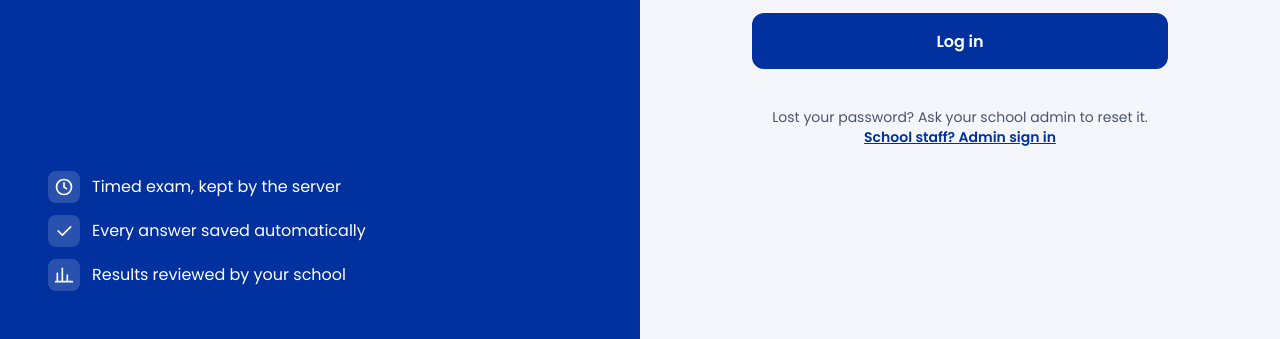
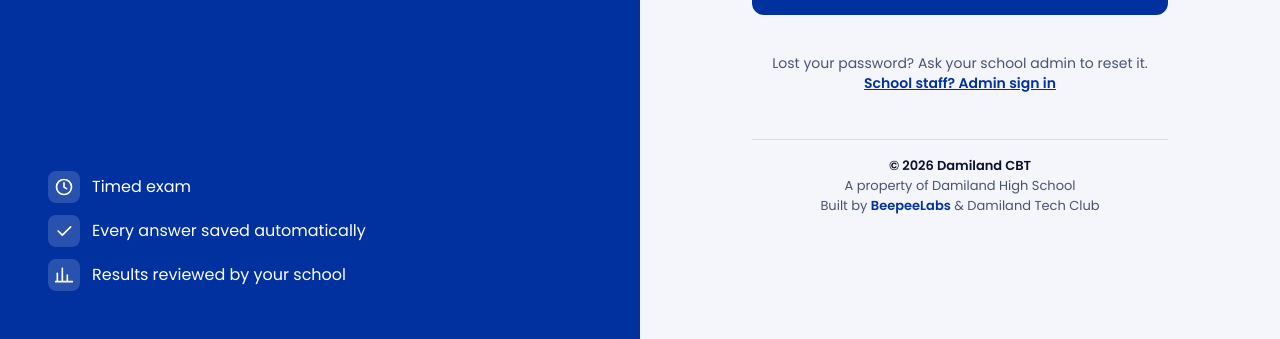
Before and after one commit to Bakareferanmi/damilandcbt, a website: page public/index.html in a window 1280 px wide. Shown: the part 461-800 px from the top of the page. Drawn offline with Linux system fonts and the light colour scheme; no server answers.

Commit message:
Login screens: shared colour, footer credits

```diff
--- a/public/index.html
+++ b/public/index.html
@@ -38,6 +38,10 @@
   .field .eye { position:absolute; right:4px; width:48px; height:48px; border:0; background:transparent; color:var(--muted); cursor:pointer; border-radius:8px; display:flex; align-items:center; justify-content:center }
   .field.has-eye input { padding-right:56px }
   .submit { height:56px; font-size:16px }
+  .credit { margin-top:8px; padding-top:16px; border-top:1px solid #D5DBEC; text-align:center; font-size:13px; line-height:20px; color:var(--muted) }
+  .credit b { color:var(--ink); font-weight:600 }
+  .credit a { color:var(--brand); font-weight:600; text-decoration:none }
+  .credit a:hover { text-decoration:underline }
   .foot { text-align:center; font-size:14px; line-height:20px; color:var(--muted) }
   @media (max-width:880px) {
     .split { grid-template-columns:1fr }
@@ -56,7 +60,7 @@
       <p>Sit your exam with confidence. Clear screens, a running timer and answers saved as you go.</p>
     </div>
     <ul>
-      <li><svg class="ico" viewBox="0 0 24 24"><circle cx="12" cy="12" r="9"/><path d="M12 7v5l3 2"/></svg>Timed exam, kept by the server</li>
+      <li><svg class="ico" viewBox="0 0 24 24"><circle cx="12" cy="12" r="9"/><path d="M12 7v5l3 2"/></svg>Timed exam</li>
       <li><svg class="ico" viewBox="0 0 24 24"><path d="m5 12 5 5L20 7"/></svg>Every answer saved automatically</li>
       <li><svg class="ico" viewBox="0 0 24 24"><path d="M4 20V10M10 20V4M16 20v-8M22 20H2"/></svg>Results reviewed by your school</li>
     </ul>
@@ -89,6 +93,11 @@
 
       <div id="login-msg" class="msg bad" role="alert" hidden></div>
       <p class="foot">Lost your password? Ask your school admin to reset it.<br><a href="/admin" style="color:var(--brand);font-weight:600">School staff? Admin sign in</a></p>
+      <footer class="credit">
+        <div><b>&copy; 2026 Damiland CBT</b></div>
+        <div>A property of Damiland High School</div>
+        <div>Built by <a href="https://beepeelabs.cv" target="_blank" rel="noopener">BeepeeLabs</a> &amp; Damiland Tech Club</div>
+      </footer>
     </div>
   </main>
 </div>
```
Also changed, not shown: public/admin.html (+10 -1 lines).
